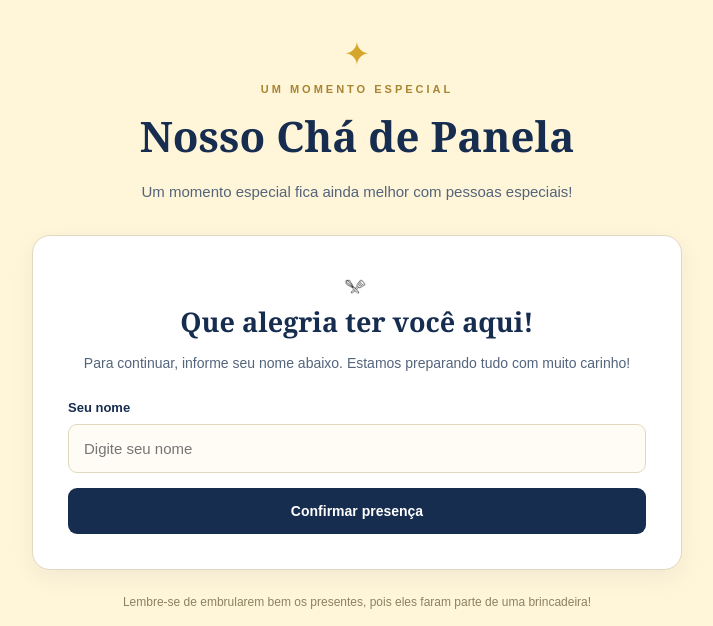
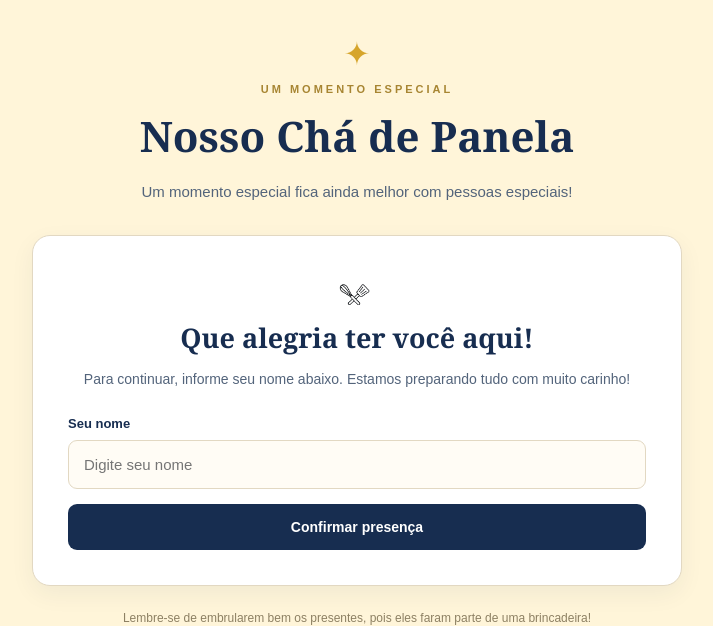
Before and after one commit to Emanuel0101-coder/cha_panela, a Flask app: page / in a window 1280 px wide. Shown: the top 626 px of the page, without its empty margins (283-996 px from the left). Run offline with Flask 3, Linux system fonts and the light colour scheme; parts of the project's set-up code (start-up, migrations or seed data) failed here and were passed over; some libraries are stand-ins or nearby versions.

Commit message:
agora vai

```diff
--- a/static/css/style.css
+++ b/static/css/style.css
@@ -79,8 +79,8 @@ body {
 
 /* ÍCONE PERSONALIZADO DA LISTA DE PRESENTES */
 .section-icon img {
-    width: 32px;
-    height: 32px;
+    width: 48px;
+    height: 48px;
     object-fit: contain;
     display: block;
     margin: 0 auto;
--- a/templates/index.html
+++ b/templates/index.html
@@ -96,8 +96,10 @@
         <section id="tela-presentes" class="content-card hidden">
 
             <div class="section-icon">
-                <img src="{{ url_for('static', filename='img/anel-de-noivado.png') }}"
-                alt="Anel de noivado">
+                <img
+                    src="{{ url_for('static', filename='images/anel-de-noivado.png') }}"
+                    alt="Anel de noivado"
+                >
             </div>
 
             <h2>Lista de presentes</h2>
```
